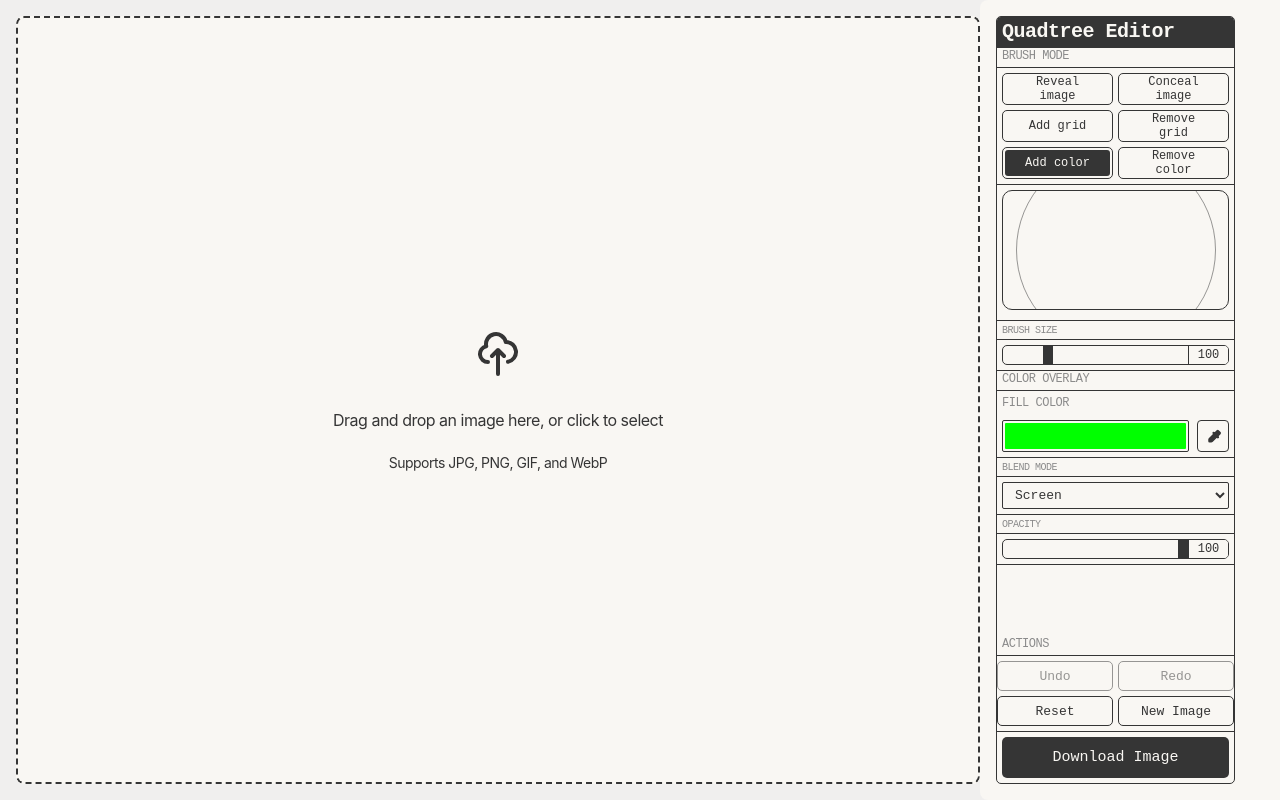
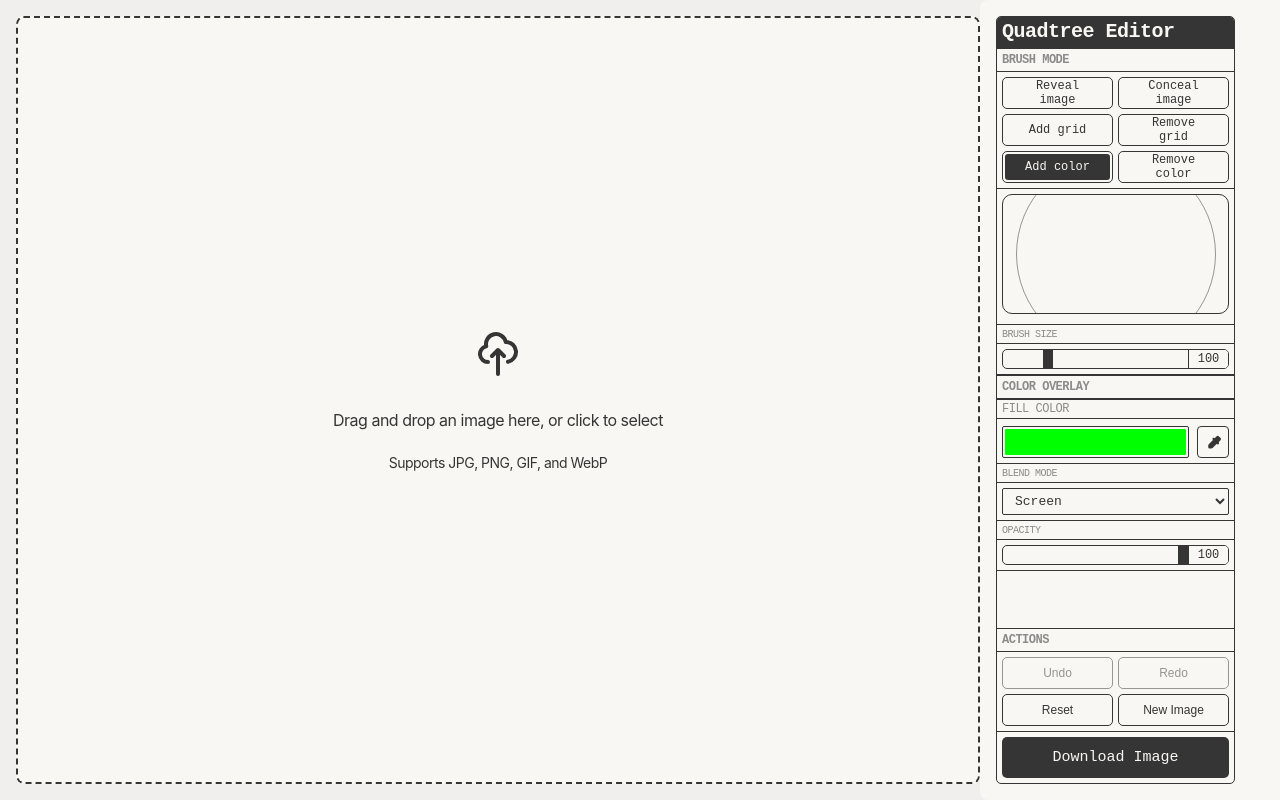
Before and after one commit to CameronFoxly/Quadtree-image-effector, a React (Vite) app in the folder image-effect-app/: page / in a window 1280 px wide. Both pictures are taken after a click on the button "Add color". Built offline with nearby package versions, Linux system fonts and the light colour scheme.

Commit message:
Update text styling

```diff
--- a/image-effect-app/src/App.css
+++ b/image-effect-app/src/App.css
@@ -101,7 +101,7 @@
 }
 
 .button {
-  padding: 0.4rem 0.6rem;
+  padding: 0.4rem 0.8rem;
   border: none;
   border-radius: 2px;
   font-size: 0.8125rem;
@@ -210,6 +210,7 @@ body {
   flex-direction: column;
   gap: 0.5rem;
   margin-top: 0.75rem;
+  padding: 0 0.5rem;
 }
 
 /* Dark mode specific styles */
--- a/image-effect-app/src/components/EffectControls.module.css
+++ b/image-effect-app/src/components/EffectControls.module.css
@@ -31,18 +31,22 @@
 }
 
 .sectionHeader {
-  height: 1.25rem;
-  padding: 0.125rem 0.3125rem;
+  height: 1.5rem;
+  padding: 0 0.3125rem;
+  border-top: var(--border-width) solid var(--text-color);
   border-bottom: var(--border-width) solid var(--text-color);
   text-transform: uppercase;
+  display: flex;
+  align-items: center;
 }
 
 .sectionHeader h2 {
   font-size: 0.75rem;
-  font-weight: 400;
+  font-weight: 700;
   color: var(--text-muted);
   line-height: 1;
   font-family: var(--mono-font);
+  margin: 0;
 }
 
 .sectionContent {
@@ -277,19 +281,21 @@
   display: grid;
   grid-template-columns: repeat(2, 1fr);
   gap: 0.3125rem;
-  padding: 5px 0;
+  padding: 0.3125rem;
 }
 
 .actionButton {
-  padding: 0.4rem 0.6rem;
-  font-size: 0.8125rem;
-  font-family: var(--mono-font);
-  background: var(--panel-bg);
+  display: flex;
+  justify-content: center;
+  align-items: center;
+  height: 2rem;
+  font-size: 0.75rem;
+  font-weight: 400;
+  color: var(--text-color);
+  background: transparent;
   border: var(--border-width) solid var(--text-color);
   border-radius: var(--border-radius);
-  color: var(--text-color);
   cursor: pointer;
-  transition: all 0.2s ease;
 }
 
 .actionButton:hover:not(:disabled) {
@@ -655,18 +661,34 @@ input[type="color"]::-webkit-color-swatch {
 .colorInputContainer {
   display: flex;
   flex-direction: column;
-  gap: 0.5rem;
+  gap: 0;
+  padding: 0;
+}
+
+.sectionContent:has(.colorInputContainer) {
+  padding: 0;
 }
 
 .colorInputLabel {
-  font-size: 0.8125rem;
-  color: var(--text-color);
+  height: 1.25rem;
+  padding: 0 0.3125rem;
+  font-size: 0.625rem;
+  font-weight: 400;
+  color: var(--text-muted);
+  text-transform: uppercase;
+  border-top: var(--border-width) solid var(--text-color);
+  border-bottom: var(--border-width) solid var(--text-color);
+  font-family: var(--mono-font);
+  display: flex;
+  align-items: center;
+  justify-content: flex-start;
 }
 
 .colorInputWrapper {
   display: flex;
   gap: 0.5rem;
   align-items: center;
+  padding: 0.3125rem;
 }
 
 .colorPicker {
```
